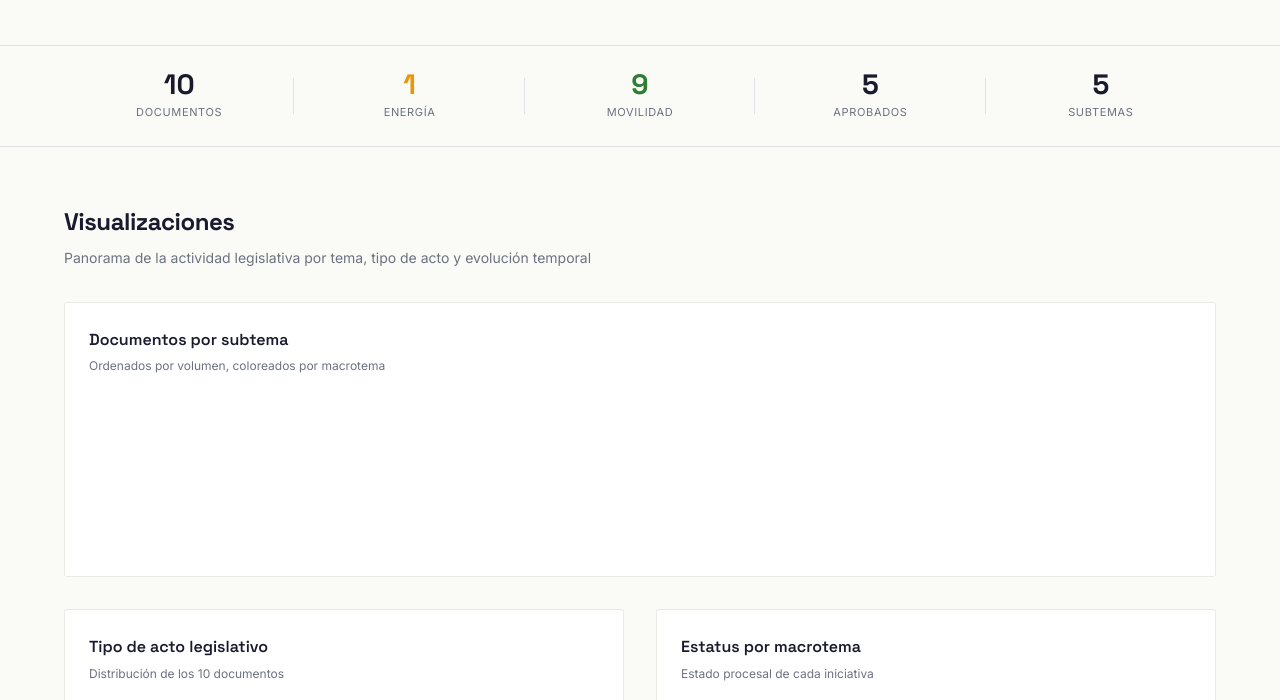
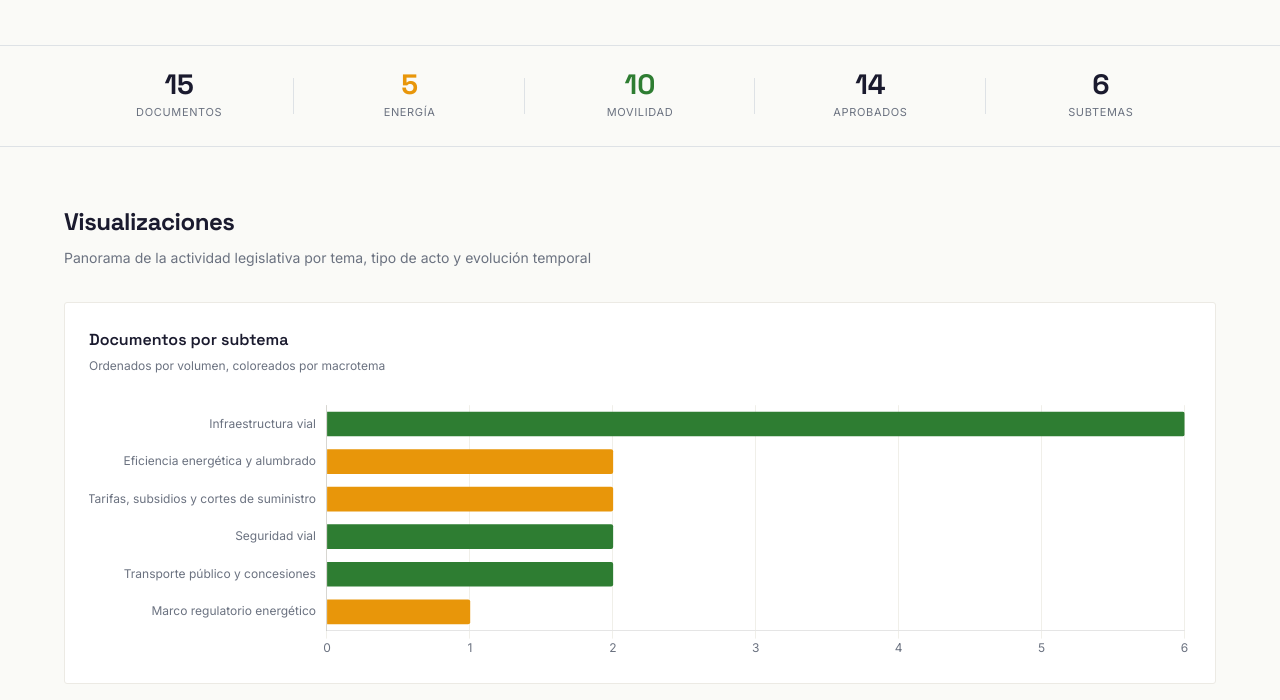
Before and after one commit to raulgabino/observatorio-energia-movilidad, a plain HTML site: page guerrero/index.html in a window 1280 px wide. Shown: the part 433-1133 px from the top of the page. Drawn offline with nearby package versions, Linux system fonts and the light colour scheme.

Commit message:
Fix Guerrero: definir SUBTEMAS local y actualizar contadores
- guerrero/data.js: agregar const SUBTEMAS (faltaba; rompía el script de
  charts con ReferenceError)
- guerrero/index.html: indicadores 10/1/9/5/5 -> 15/5/10/14/6, subtítulos
  "10 documentos" -> "15", chart estatus y dropdown con "En comisión",
  badgeClass mapea "En comisión" a badge-en-comision

Co-Authored-By: Claude Opus 4.6 <noreply@anthropic.com>

```diff
--- a/guerrero/data.js
+++ b/guerrero/data.js
@@ -240,3 +240,16 @@ const DATA = [
     "estado": "Guerrero"
   }
 ];
+
+const SUBTEMAS = {
+  "ENE_GEN": "Generación y transición energética",
+  "ENE_REG": "Marco regulatorio energético",
+  "ENE_TAR": "Tarifas, subsidios y cortes de suministro",
+  "ENE_HC": "Hidrocarburos, gas y combustibles",
+  "ENE_EF": "Eficiencia energética y alumbrado",
+  "MOV_SEG": "Seguridad vial",
+  "MOV_INF": "Infraestructura vial",
+  "MOV_ACT": "Movilidad activa",
+  "MOV_TP": "Transporte público y concesiones",
+  "MOV_ELEC": "Electromovilidad y vehículos eléctricos"
+};
--- a/guerrero/index.html
+++ b/guerrero/index.html
@@ -254,23 +254,23 @@ footer a:hover{text-decoration:underline}
 <section class="indicators" id="indicadores">
   <div class="indicators-inner">
     <div class="indicator">
-      <div class="indicator-num">10</div>
+      <div class="indicator-num">15</div>
       <div class="indicator-label">Documentos</div>
     </div>
     <div class="indicator">
-      <div class="indicator-num energia">1</div>
+      <div class="indicator-num energia">5</div>
       <div class="indicator-label">Energía</div>
     </div>
     <div class="indicator">
-      <div class="indicator-num movilidad">9</div>
+      <div class="indicator-num movilidad">10</div>
       <div class="indicator-label">Movilidad</div>
     </div>
     <div class="indicator">
-      <div class="indicator-num">5</div>
+      <div class="indicator-num">14</div>
       <div class="indicator-label">Aprobados</div>
     </div>
     <div class="indicator">
-      <div class="indicator-num">5</div>
+      <div class="indicator-num">6</div>
       <div class="indicator-label">Subtemas</div>
     </div>
   </div>
@@ -290,7 +290,7 @@ footer a:hover{text-decoration:underline}
     </div>
     <div class="chart-card">
       <div class="chart-title">Tipo de acto legislativo</div>
-      <div class="chart-subtitle">Distribución de los 10 documentos</div>
+      <div class="chart-subtitle">Distribución de los 15 documentos</div>
       <div class="chart-wrap" style="max-width:320px;margin:0 auto"><canvas id="chartTipo"></canvas></div>
     </div>
     <div class="chart-card">
@@ -310,7 +310,7 @@ footer a:hover{text-decoration:underline}
 <section class="section" id="registro">
   <div class="section-header">
     <h2 class="section-title">Registro legislativo</h2>
-    <p class="section-desc">Explora los 10 documentos clasificados</p>
+    <p class="section-desc">Explora los 15 documentos clasificados</p>
   </div>
 
   <button class="filter-toggle-btn" onclick="document.querySelector('.filters-bar').classList.toggle('open')">
@@ -351,7 +351,7 @@ footer a:hover{text-decoration:underline}
         <option value="">Todos</option>
         <option>Aprobada</option>
         <option>Aprobado</option>
-        <option>Turnada a comisiones</option>
+        <option>En comisión</option>
       </select>
     </div>
     <div class="search-box">
@@ -428,7 +428,7 @@ function badgeClass(type,val){
   const map={
     macrotema:{Energía:'badge-energia',Movilidad:'badge-movilidad'},
     tipo_acto:{'Reforma legislativa':'badge-reforma','Punto de Acuerdo':'badge-punto',Dictamen:'badge-dictamen',Minuta:'badge-minuta'},
-    estatus:{Aprobada:'badge-aprobada',Aprobado:'badge-aprobada','Turnada a comisiones':'badge-en-comision'}
+    estatus:{Aprobada:'badge-aprobada',Aprobado:'badge-aprobada','En comisión':'badge-en-comision','Turnada a comisiones':'badge-en-comision'}
   };
   return(map[type]&&map[type][val])||'';
 }
@@ -519,7 +519,7 @@ Chart.defaults.plugins.legend.display=false;
 
 // 4. Grouped estatus
 (function(){
-  const estatuses=['Aprobada','Aprobado','Turnada a comisiones'];
+  const estatuses=['Aprobada','Aprobado','En comisión'];
   const ene=[],mov=[];
   estatuses.forEach(e=>{
     ene.push(DATA.filter(d=>d.macrotema==='Energía'&&d.estatus===e).length);
```
